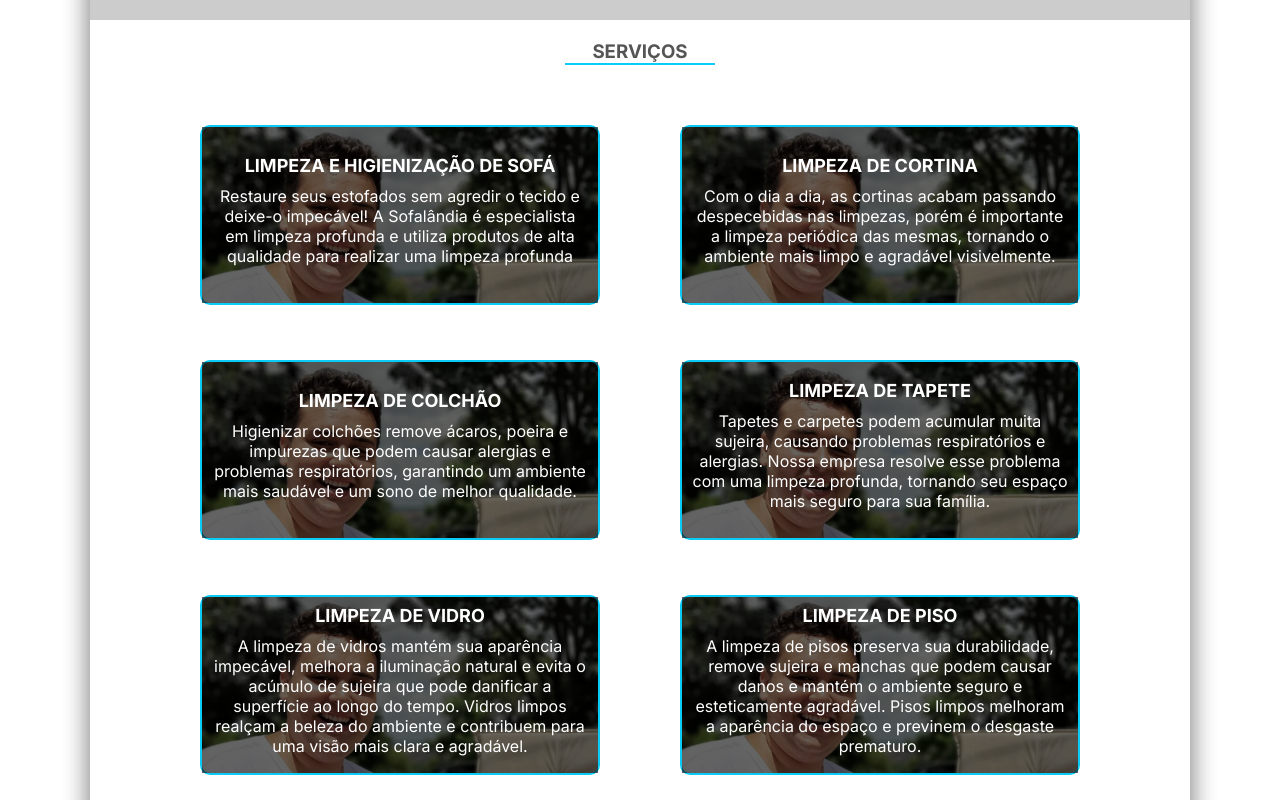
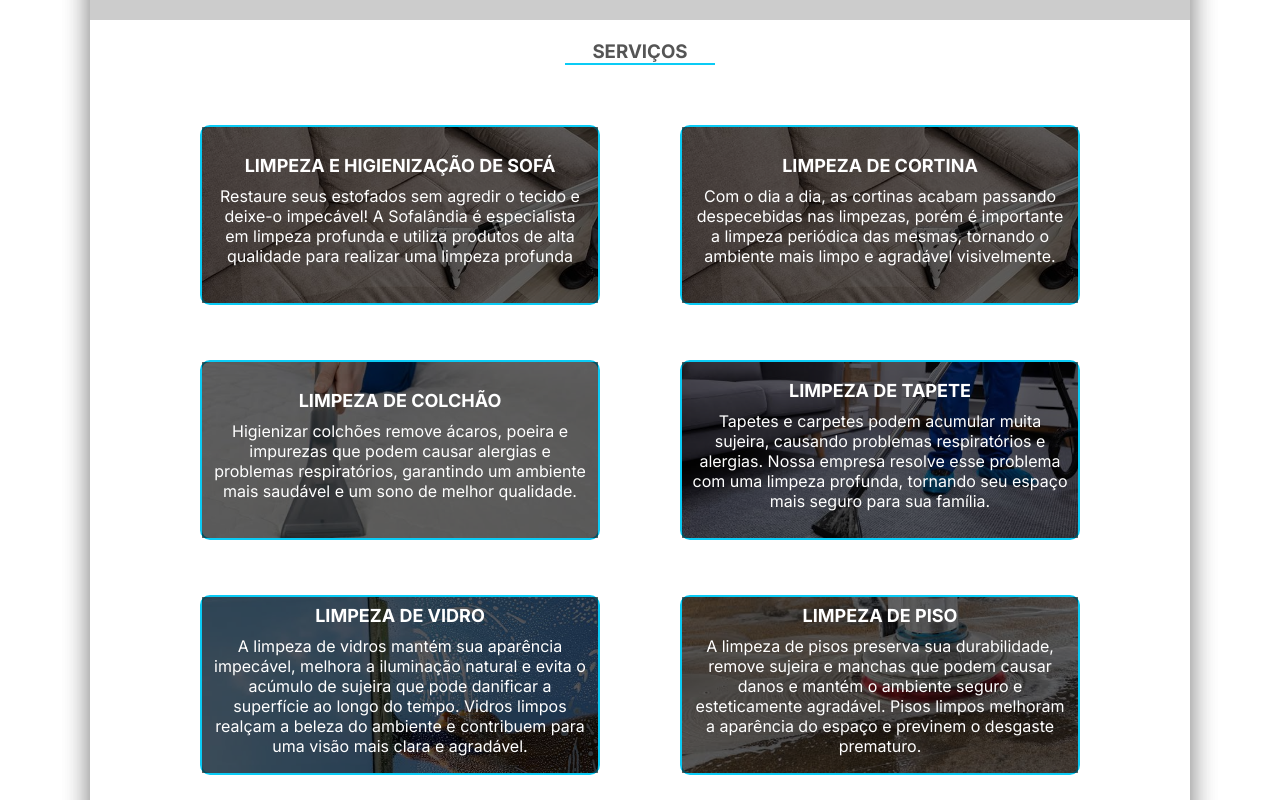
Before and after one commit to GustavoGenari/siteSofalandia, a plain HTML site: page index.html in a window 1280 px wide. Shown: the part 960-1760 px from the top of the page. Drawn offline with Linux system fonts and the light colour scheme.

Commit message:
Adicionado imagens para cada area de 'servico'

```diff
--- a/index.html
+++ b/index.html
@@ -38,7 +38,7 @@
                     </p>
                 </div>
                 <div class="budget-button-area">
-                    <a class="budget-button">Pedir orçamento</a>
+                    <a href="https://wa.me/5517992827676" target="_blank" class="budget-button">Pedir orçamento</a>
                 </div>
             </div>
             <div class="banner-seal">
@@ -47,7 +47,7 @@
         </section>
         <section class="our-projects">
             <div class="box-title-projects">
-                <h3>Nossos trabalhos</h3>
+                <a href="" target="_blank"><h3>Nossos trabalhos</h3></a>
             </div>
             <div class="box-photos-projects">
                 <div class="photos-projects">
@@ -80,36 +80,36 @@
                 <h3>Serviços</h3>
             </div>
             <article class="services-container">
-                <div class="services-box">
+                <div class="services-box img-sofa">
                     <h4 class="desc-title">LIMPEZA E HIGIENIZAÇÃO DE SOFÁ</h4>
                     <p class="desc-services">Restaure seus estofados sem agredir o tecido e deixe-o impecável! A Sofalândia
                         é especialista em limpeza profunda e utiliza produtos de alta qualidade para realizar uma limpeza
                         profunda</p>
                 </div>
-                <div class="services-box">
+                <div class="services-box img-curtain">
                     <h4 class="desc-title">LIMPEZA DE CORTINA</h4>
                     <p class="desc-services">Com o dia a dia, as cortinas acabam passando despecebidas nas limpezas, porém é
                         importante a limpeza periódica das mesmas, tornando o ambiente mais limpo e agradável visivelmente.
                     </p>
                 </div>
-                <div class="services-box">
+                <div class="services-box img-mattress">
                     <h4 class="desc-title">LIMPEZA DE COLCHÃO</h4>
                     <p class="desc-services">Higienizar colchões remove ácaros, poeira e impurezas que podem causar alergias
                         e problemas respiratórios, garantindo um ambiente mais saudável e um sono de melhor qualidade.</p>
                 </div>
-                <div class="services-box">
+                <div class="services-box img-mat">
                     <h4 class="desc-title">LIMPEZA DE TAPETE</h4>
                     <p class="desc-services">Tapetes e carpetes podem acumular muita sujeira, causando problemas
                         respiratórios e alergias. Nossa empresa resolve esse problema com uma limpeza profunda, tornando seu
                         espaço mais seguro para sua família.</p>
                 </div>
-                <div class="services-box">
+                <div class="services-box img-glass">
                     <h4 class="desc-title">LIMPEZA DE VIDRO</h4>
                     <p class="desc-services">A limpeza de vidros mantém sua aparência impecável, melhora a iluminação
                         natural e evita o acúmulo de sujeira que pode danificar a superfície ao longo do tempo. Vidros
                         limpos realçam a beleza do ambiente e contribuem para uma visão mais clara e agradável.</p>
                 </div>
-                <div class="services-box">
+                <div class="services-box img-floor">
                     <h4 class="desc-title">LIMPEZA DE PISO</h4>
                     <p class="desc-services">A limpeza de pisos preserva sua durabilidade, remove sujeira e manchas que
                         podem causar danos e mantém o ambiente seguro e esteticamente agradável. Pisos limpos melhoram a
--- a/style.css
+++ b/style.css
@@ -131,8 +131,10 @@ h2 {
     justify-content: center;
     align-items: center;
     background-color: #0ACBF5;
+    color: #FFF;
     width: 200px;
     height: 50px;
+    text-decoration: none;
     border-radius: 10px;
     text-transform: uppercase;
     font-size: 14px;
@@ -177,6 +179,10 @@ h2 {
     text-transform: uppercase;
     margin-bottom: 60px;
     border-bottom: solid 2px #0ACBF5;
+}
+
+.box-title-projects a {
+    text-decoration: none;
 }
 
 .box-photos-projects {
@@ -273,7 +279,6 @@ h2 {
 }
 
 .services-box {
-    background-image: url(fotos/SOFALANDIA.png);
     background-size: cover;
     position: relative;
     display: flex;
@@ -287,6 +292,33 @@ h2 {
     padding: 10px;
     border: solid 2px #0ACBF5;
     border-radius: 10px;
+}
+
+.services-container .img-sofa {
+    background-image: url(fotos/limpezaSofa.jpeg);
+    background-size: cover;
+}
+.services-container .img-curtain {
+    background-image: url(fotos/limpezaSofa.jpeg);
+    background-size: cover;
+}
+.services-container .img-mattress {
+    background-image: url(fotos/limpezaColchao.jpeg);
+    background-size: cover;
+    background-position: center center;
+}
+.services-container .img-mat {
+    background-image: url(fotos/limpezaCarpete.jpeg);
+    background-size: cover;
+}
+.services-container .img-glass {
+    background-image: url(fotos/limpezaVidro.jpeg);
+    background-size: cover;
+}
+.services-container .img-floor {
+    background-image: url(fotos/limpezaPiso.jpeg);
+    background-size: cover;
+    background-position: bottom;
 }
 
 .services-box::before {
```
Also changed, not shown: fotos/limpezaCarpete.jpeg (added), fotos/limpezaColchao.jpeg (added), fotos/limpezaPiso.jpeg (added), fotos/limpezaSofa.jpeg (added), fotos/limpezaVidro.jpeg (added).
